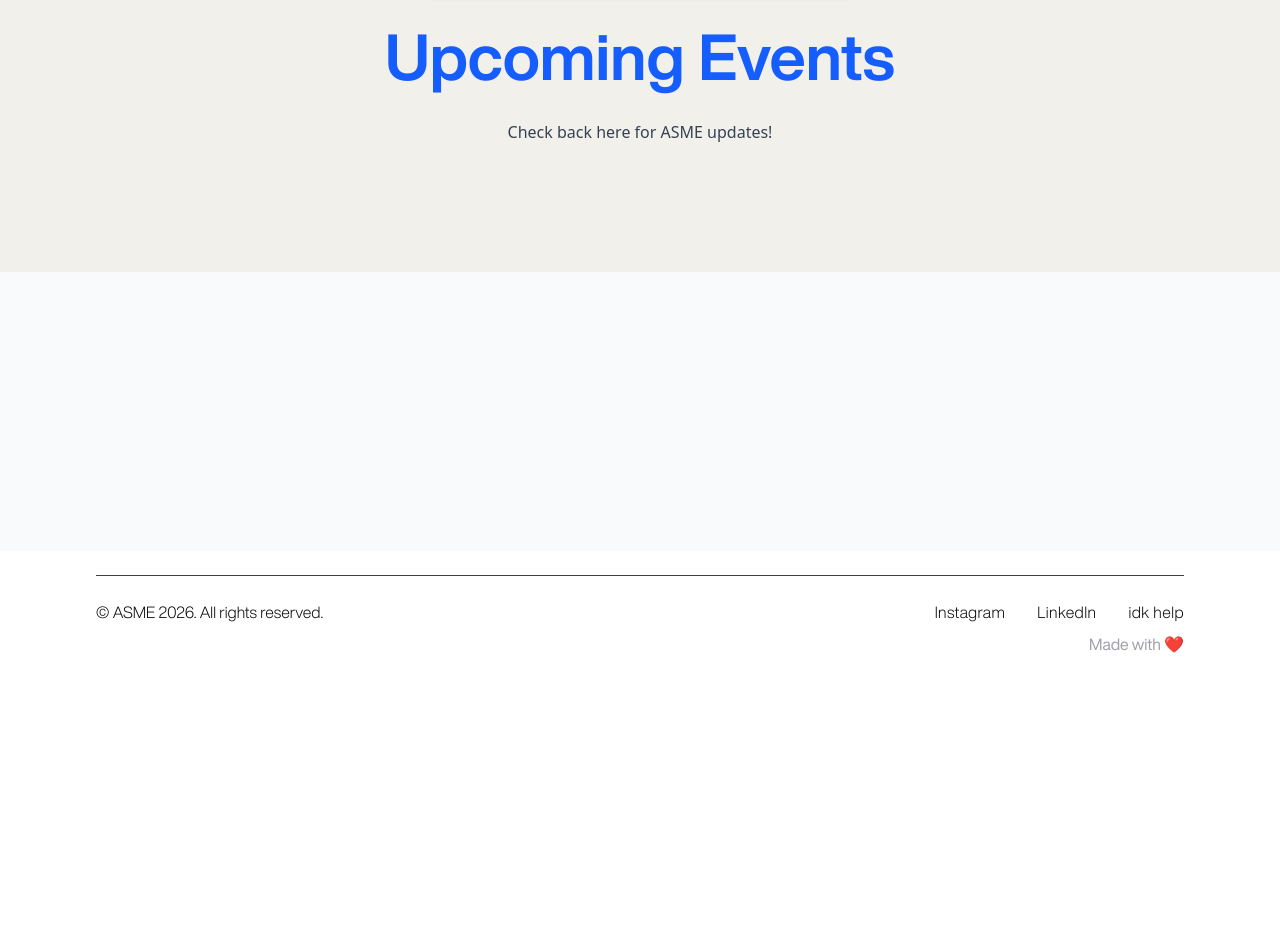
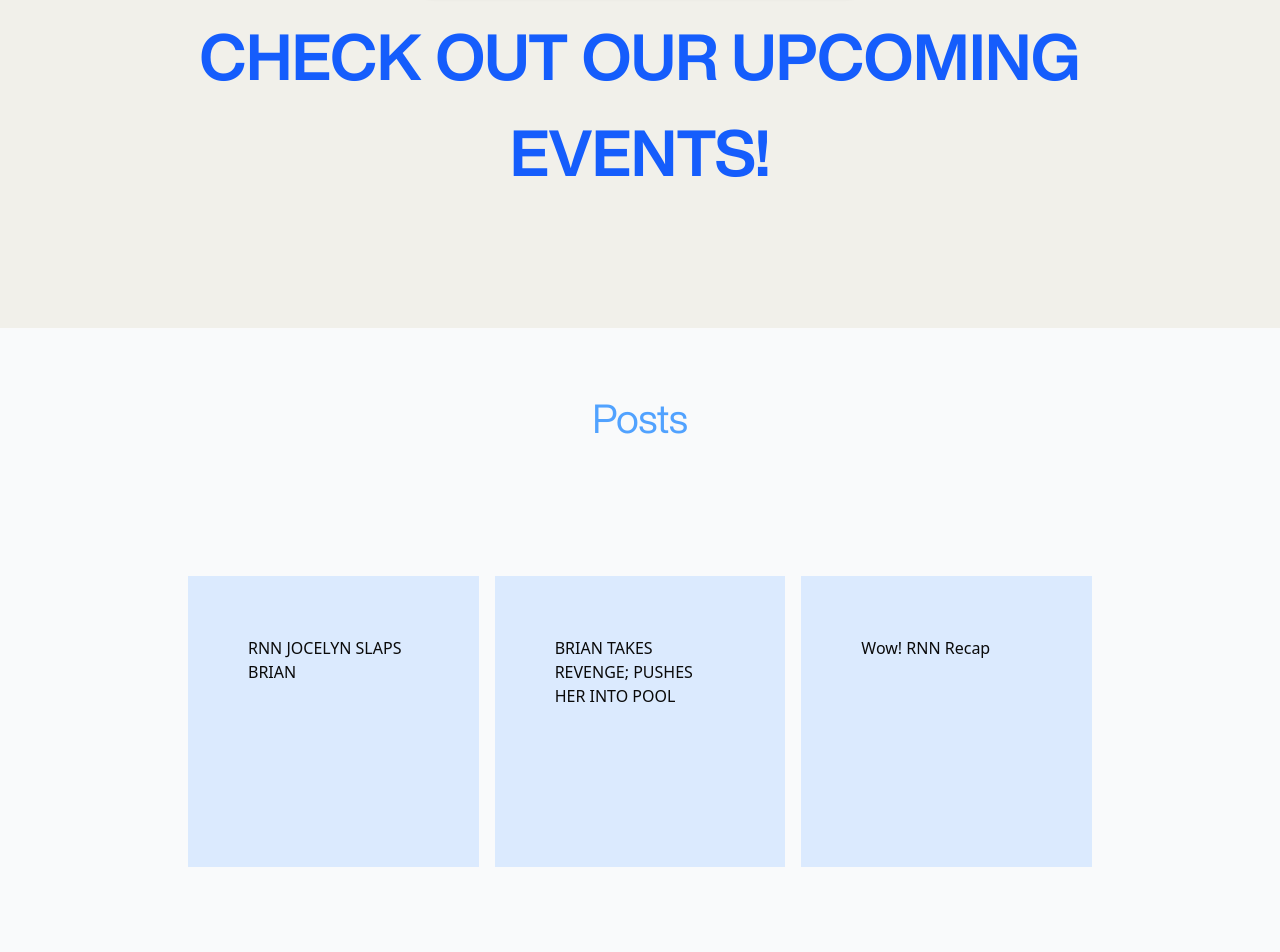
Before and after one commit to tylerttrannn/asme-website, a React (Vite) app in the folder asme-website/: page /events in a window 1280 px wide. Shown: the part 120-1072 px from the top of the page. Before the commit the page ends 800 px from the top, so only its background shows below. Built offline with nearby package versions, Linux system fonts and the light colour scheme.

Commit message:
Added a basic grid placeholder

```diff
--- a/asme-website/src/pages/Events.tsx
+++ b/asme-website/src/pages/Events.tsx
@@ -5,11 +5,18 @@
     return(
         <Layout>
              <div className="p-32 bg-[#f1f0ea]">
-                <h1 className="text-[64px] font-bold text-blue-600 flex justify-center font-helvetica">Upcoming Events</h1>
-                <p className="mt-4 text-gray-700 flex justify-center">Check back here for ASME updates!</p>
+                <h1 className="text-[64px] font-bold text-blue-600 flex justify-center text-center font-helvetica">CHECK OUT OUR UPCOMING EVENTS!</h1>
 
                 {/* This is where you'll build your Instagram post section */}
+            </div>
+            <div className="container mx-auto p-15">
+                <h1 className="flex justify-center font-helvetica text-[40px] text-blue-400"> Posts </h1>
+                <div className="grid grid-cols-1 md:grid-cols-2 lg:grid-cols-3 gap-4 p-32 bg-#ffffff">
+                    <div className="aspect-square bg-blue-100 p-15"> RNN JOCELYN SLAPS BRIAN </div>
+                    <div className="aspect-square bg-blue-100 p-15"> BRIAN TAKES REVENGE; PUSHES HER INTO POOL</div>
+                    <div className="aspect-square bg-blue-100 p-15"> Wow! RNN Recap </div>
                 </div>
+            </div>
         </Layout>
     )
 }
```
